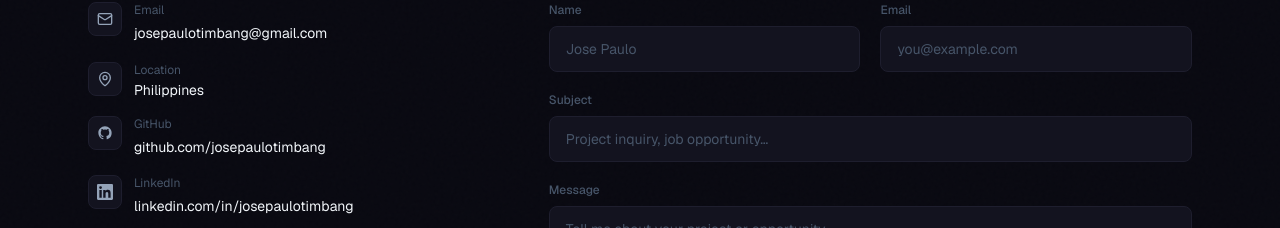
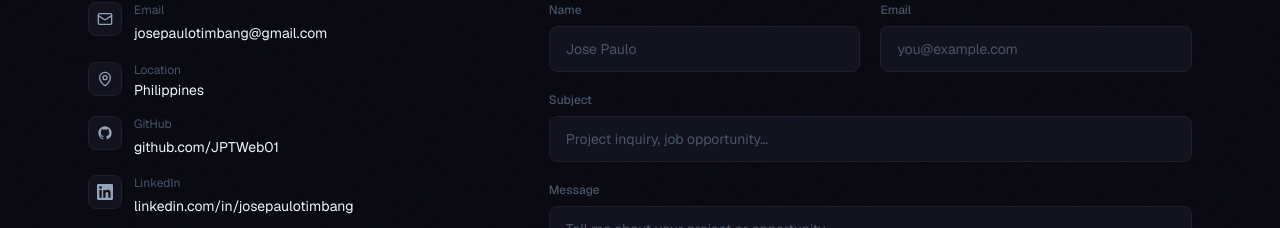
Before and after one commit to JPTWeb01/josepaulotimbang.com, a Next.js app in the folder frontend/: page /contact in a window 1280 px wide. Shown: the part 362-590 px from the top of the page. Built offline with nearby package versions, Linux system fonts and the light colour scheme; no server answers.

Commit message:
fix: update all GitHub links to correct username JPTWeb01
- Footer, contact page, JSON-LD sameAs: josepaulotimbang -> JPTWeb01
- pamangan project: add GitHub link (repo is JPTWeb01/pamangan.com)
- All 4 repos now link correctly to github.com/JPTWeb01

```diff
--- a/frontend/app/contact/page.tsx
+++ b/frontend/app/contact/page.tsx
@@ -62,12 +62,12 @@
               <div>
                 <p className="text-xs text-subtle mb-0.5">GitHub</p>
                 <a
-                  href="https://github.com/josepaulotimbang"
+                  href="https://github.com/JPTWeb01"
                   target="_blank"
                   rel="noopener noreferrer"
                   className="text-sm text-foreground hover:text-primary transition-colors"
                 >
-                  github.com/josepaulotimbang
+                  github.com/JPTWeb01
                 </a>
               </div>
             </div>
--- a/frontend/app/page.tsx
+++ b/frontend/app/page.tsx
@@ -11,7 +11,7 @@
     excerpt:
       "AI-powered Filipino recipe platform with recipe discovery, AI generation, grocery lists, and nutrition analysis.",
     tech: ["React 18", "Flask", "MongoDB Atlas", "Gemini 1.5 Flash", "Groq"],
-    github: null,
+    github: "https://github.com/JPTWeb01/pamangan.com",
     live: "https://pamangan.com",
     status: "Live" as const,
   },
@@ -67,7 +67,7 @@
   description:
     "Full-Stack Developer with 8 years of experience building responsive web apps and AI-powered platforms using React, Python, PHP, Flask, FastAPI, and LLM APIs.",
   sameAs: [
-    "https://github.com/josepaulotimbang",
+    "https://github.com/JPTWeb01",
     "https://linkedin.com/in/josepaulotimbang",
   ],
   knowsAbout: [
@@ -173,7 +173,7 @@
             <div className="flex items-center gap-1">
               {[
                 {
-                  href: "https://github.com/josepaulotimbang",
+                  href: "https://github.com/JPTWeb01",
                   label: "GitHub",
                   icon: <GitHubIcon size={18} />,
                 },
--- a/frontend/app/projects/[slug]/page.tsx
+++ b/frontend/app/projects/[slug]/page.tsx
@@ -42,7 +42,7 @@
       "Built a service layer that tries Gemini, catches any failure silently, and immediately retries with Groq. MongoDB text indexes on recipe name, cuisine, and tags made DB lookups fast enough to always run first.",
     lessons:
       "AI reliability is not guaranteed — always design for graceful fallback. MongoDB text indexes are powerful but require careful field selection. Separating AI logic into a service class makes it trivially swappable.",
-    github: null,
+    github: "https://github.com/JPTWeb01/pamangan.com",
     live: "https://pamangan.com",
   },
   devquiz: {
--- a/frontend/app/projects/page.tsx
+++ b/frontend/app/projects/page.tsx
@@ -18,7 +18,7 @@
     excerpt:
       "AI-powered Filipino recipe platform with recipe discovery, AI generation, grocery lists, nutrition analysis, and an admin dashboard.",
     tech: ["React 18", "Flask", "Python", "MongoDB Atlas", "Gemini 1.5 Flash", "Groq", "Koyeb"],
-    github: null,
+    github: "https://github.com/JPTWeb01/pamangan.com",
     live: "https://pamangan.com",
     status: "Live" as const,
   },
--- a/frontend/components/layout/Footer.tsx
+++ b/frontend/components/layout/Footer.tsx
@@ -5,7 +5,7 @@
 const socials = [
   {
     label: "GitHub",
-    href: "https://github.com/josepaulotimbang",
+    href: "https://github.com/JPTWeb01",
     icon: GitHubIcon,
   },
   {
```
